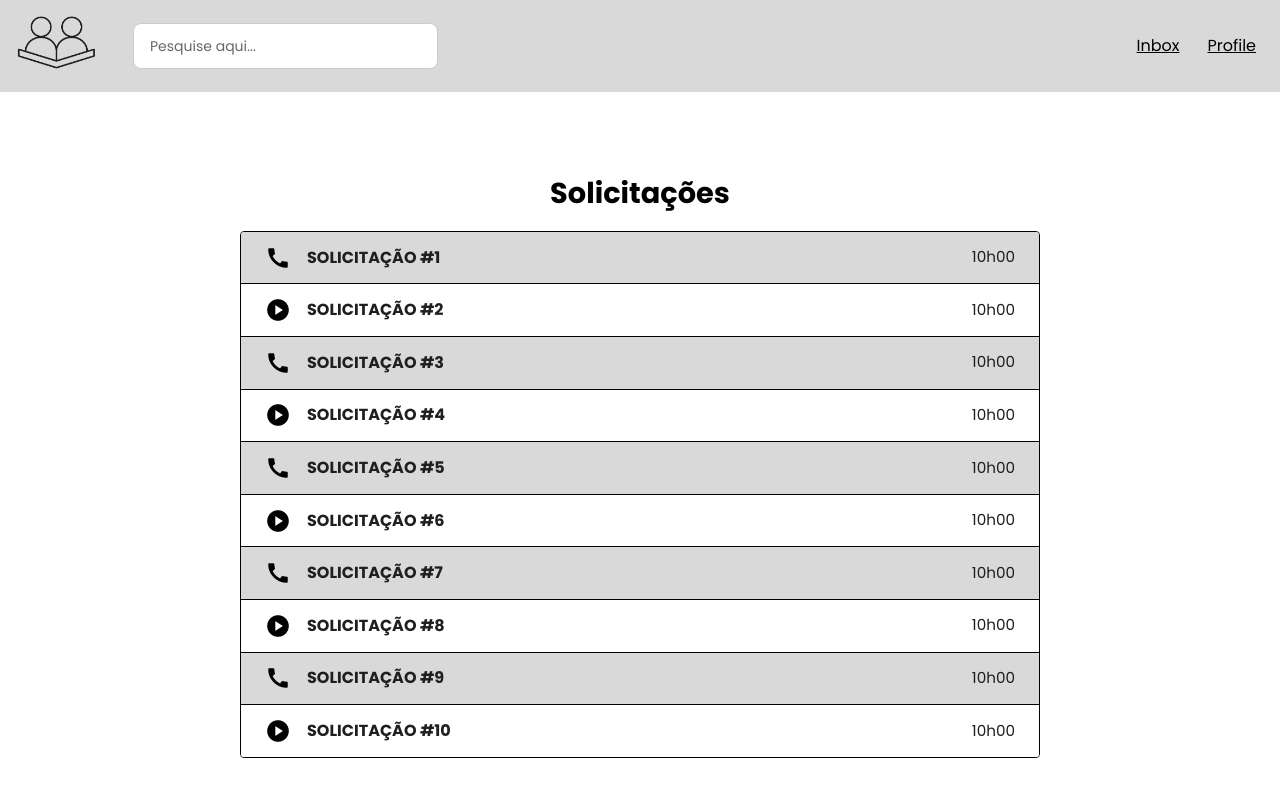
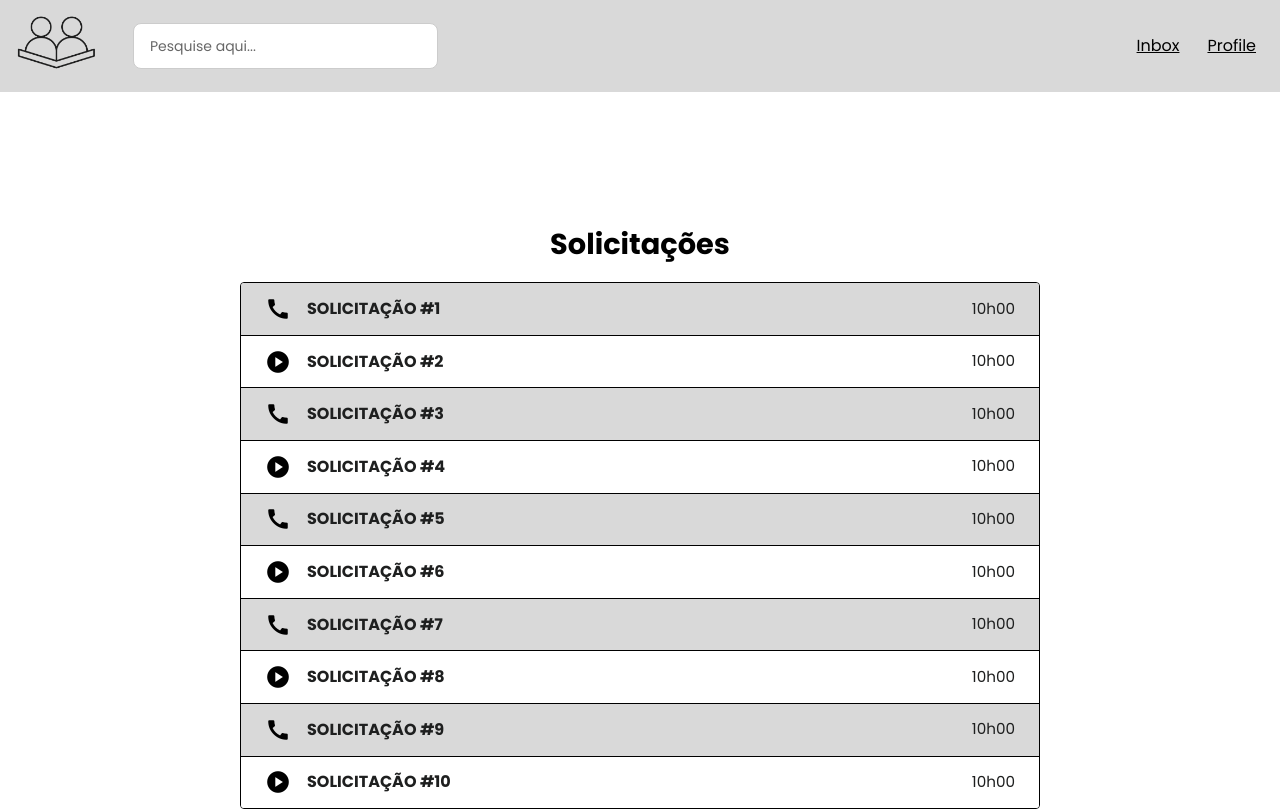
Before and after one commit to lari-sato/reforco-comunitario, a React (Vite) app in the folder ref-comunitario/: page /inbox in a window 1280 px wide. Shown: the top 811 px of the page. Built offline with nearby package versions, Linux system fonts and the light colour scheme.

Commit message:
Update index.css

```diff
--- a/ref-comunitario/src/index.css
+++ b/ref-comunitario/src/index.css
@@ -495,10 +495,11 @@ a:active,
 .inbox-content {
   display: flex;
   flex-direction: column;
-  align-items: center;
-  padding: 60px 2rem 2rem;
+  justify-content: center; /* centraliza verticalmente */
+  min-height: 100vh; /* ocupa a altura total da tela */
+  align-items: center; /* mantém centralização horizontal */
+  padding: 0 2rem; /* padding lateral se quiser */
 }
-
 
 .titulo {
   text-align: center;
```
